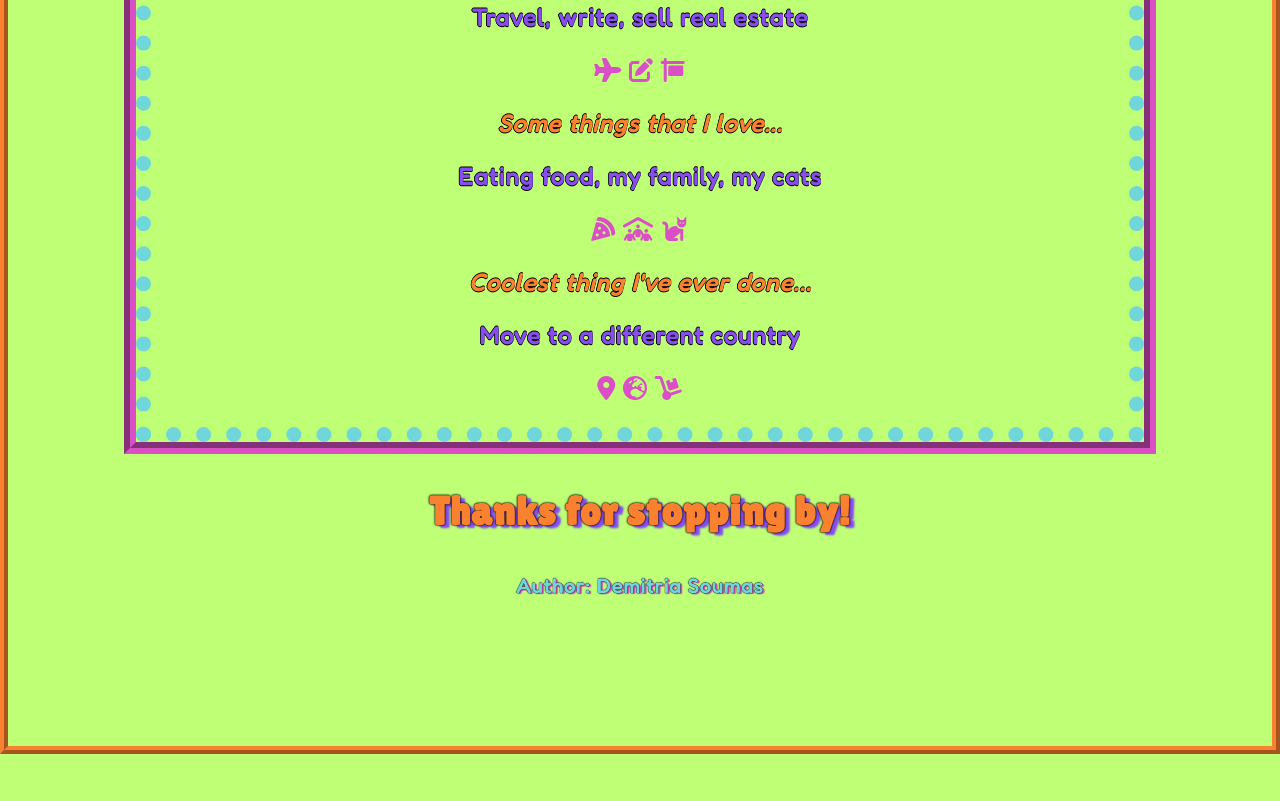
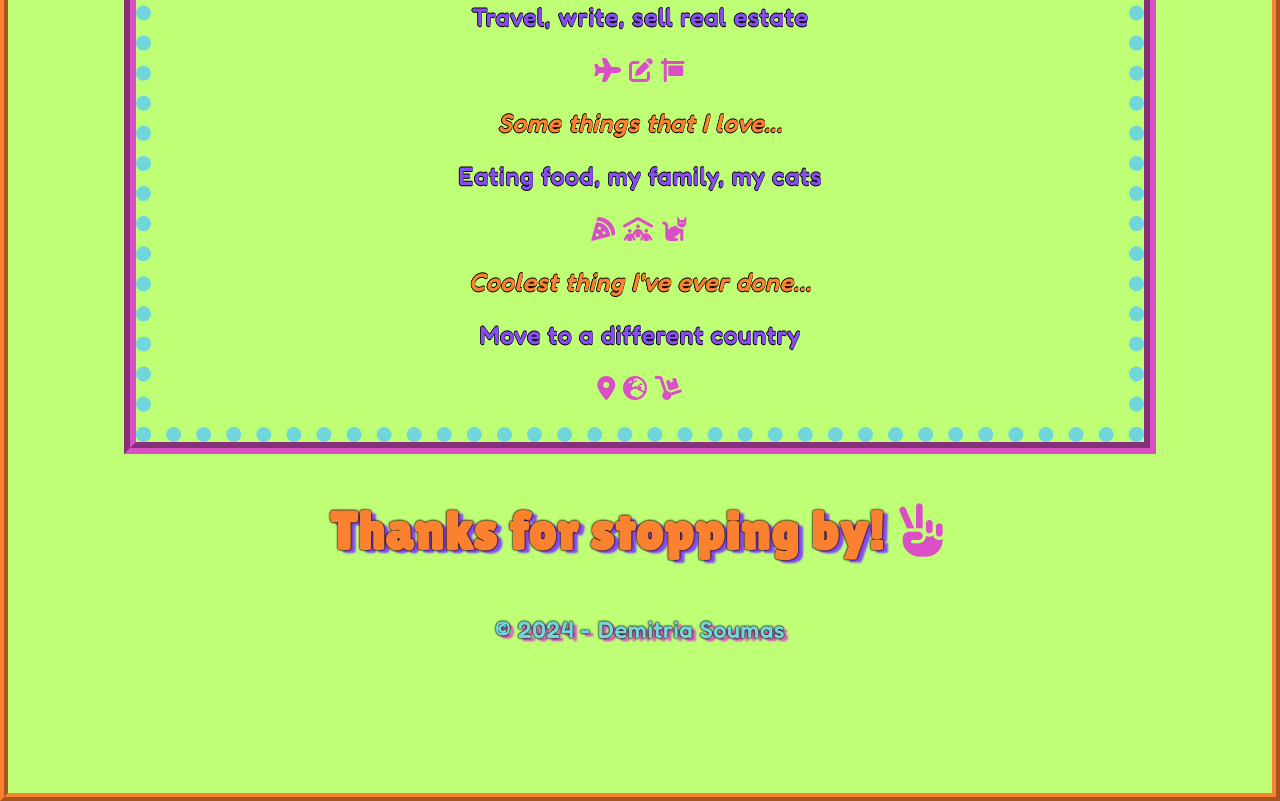
Before and after one commit to RVCC-IDMX/about-me-demitriasoumas-1, a plain HTML site: page index.html in a window 1280 px wide. Shown: the part 1850-2651 px from the top of the page. Before the commit the page ends 2604 px from the top, so only its background shows below. Drawn offline with Linux system fonts and the light colour scheme.

Commit message:
adding some style

```diff
--- a/CSS/style.css
+++ b/CSS/style.css
@@ -49,7 +49,7 @@ section {
 
 .footerone {
     font-family: "Lilita One";
-    font-size: 30pt;
+    font-size: 40pt;
     text-align: center;
     color: #FA812F;
     text-shadow: 0 0 2px black, 0 0 2px black, 5px 3px 2px #874DEF;
@@ -57,9 +57,9 @@ section {
 
 .footertwo {
     font-family: "Fredoka";
-    font-size: 15pt;
+    font-size: 17pt;
     letter-spacing: 1px;
     text-align: center;
-    text-shadow: 0 0 1px black, 0 0 1px black, 2px 1px 1px #DB4FC6;
+    text-shadow: 0 0 2px black, 0 0 2px black, 4px 3px 2px #DB4FC6;
     color:#70D6DA
 }
--- a/index.html
+++ b/index.html
@@ -60,11 +60,11 @@
     <footer>
         <div class="footerone">
             <div>
-                <p style="padding-top: 6px;">Thanks for stopping by!</p>
+                <p style="padding-top: 6px;">Thanks for stopping by! <i class="fa-solid fa-hand-peace" style="text-shadow: none; color:#DB4FC6"></i></p>
             </div>
         <div class="footertwo">
             <div>
-                <p>Author: Demitria Soumas</p>
+                <p>© 2024 - Demitria Soumas</p>
             </div>
     </footer>
 </body>
```
